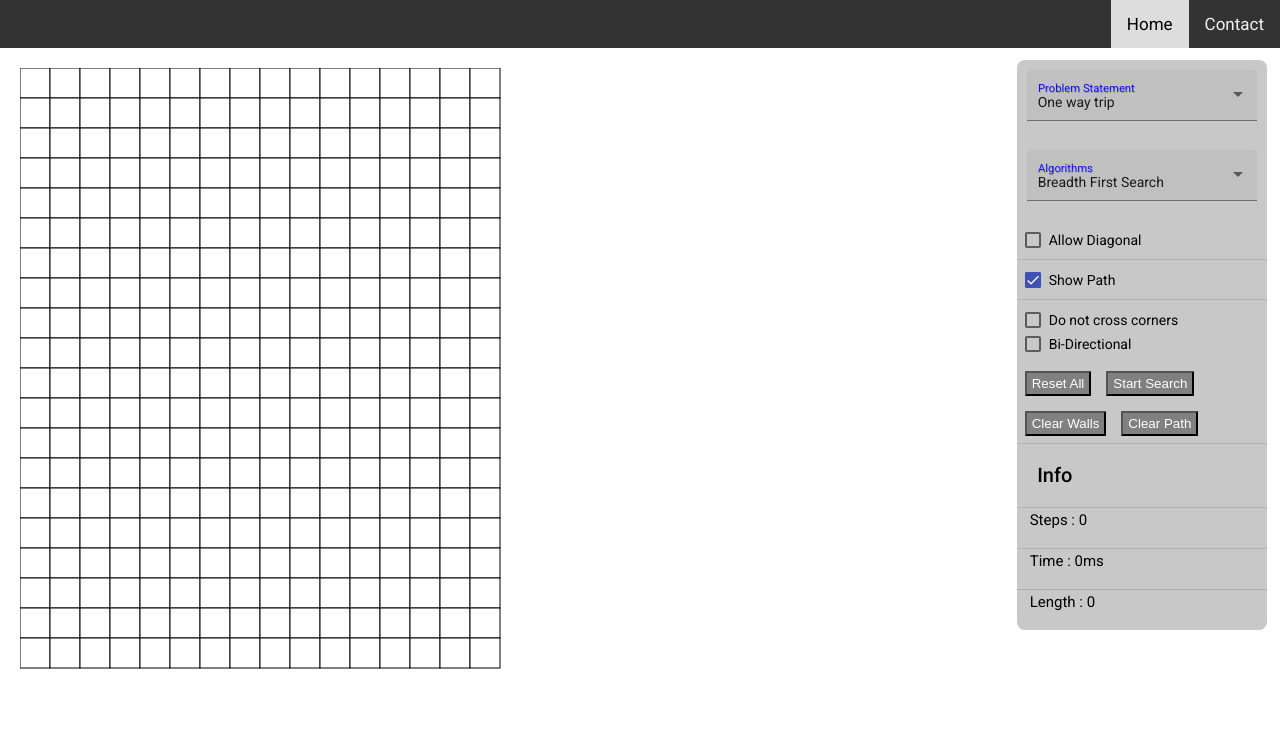
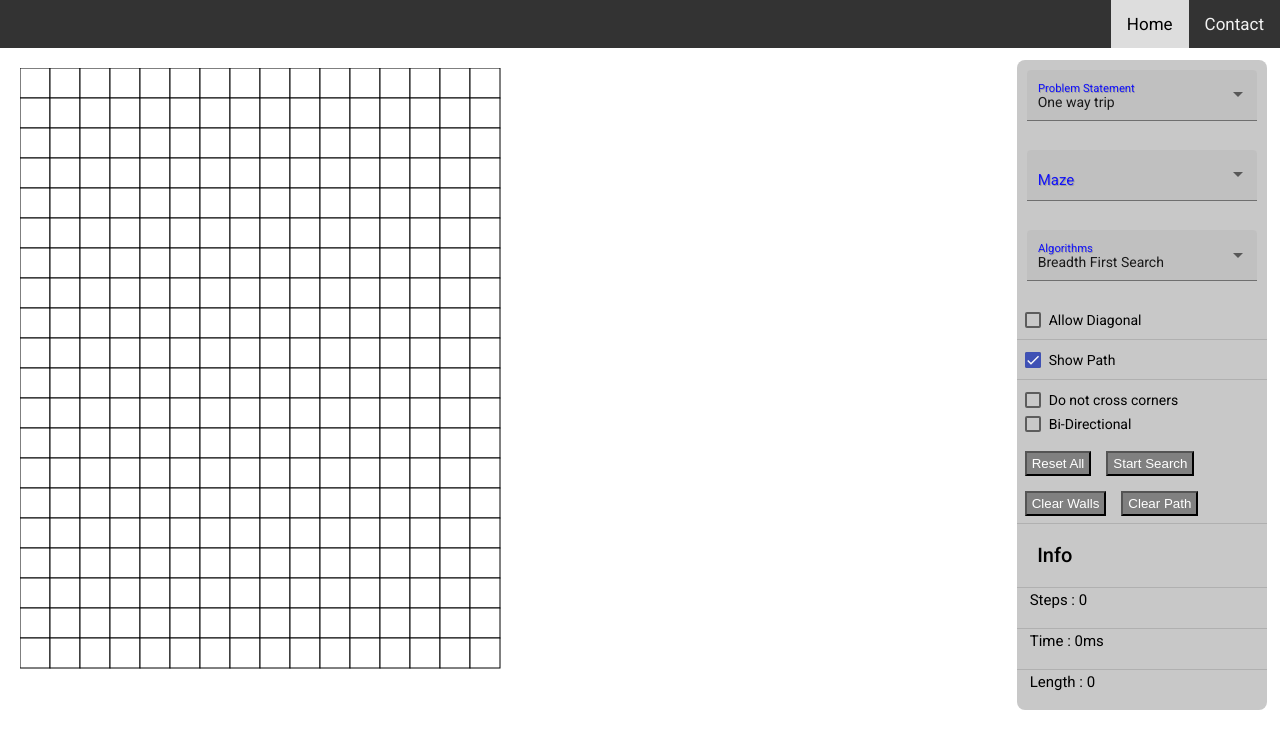
Before and after one commit to avyaktawrat/Microsoft-MicroMARS, an Angular app: page /home in a window 1280 px wide. Shown: the top 748 px of the page. Built offline with nearby package versions, Linux system fonts and the light colour scheme.

Commit message:
maze added

```diff
--- a/src/app/first/BiAstar.ts
+++ b/src/app/first/BiAstar.ts
@@ -39,8 +39,6 @@ export class BiAstar{
     gridCord[end].f = gridCord[end].h;
 
   	let currentNode :number;
-  	console.log(startOpenList);
-  	console.log(gridCord);
   	while(startOpenList.length != 0 && endOpenList.length!=0) {
 
   		if(this.steps == req_step){
@@ -202,6 +200,7 @@ export class BiAstar{
 
 
     }
+    console.log(this.bidirecNodeE,this.bidirecNodeS);
 	}
 
   distance(a: number, b:number ): number {
--- a/src/app/first/BiBFS.ts
+++ b/src/app/first/BiBFS.ts
@@ -95,7 +95,7 @@ export class BiBFS{
 						  stop= true;
 						  this.bidirecNodeS=u;
 						  this.bidirecNodeE=currentNodeE;
-						  console.log(currentNodeS,currentNodeE, gridCord[currentNodeE].parent, "loop 2");
+						  // console.log(currentNodeS,currentNodeE, gridCord[currentNodeE].parent, "loop 2");
   						break;
 
   					}
--- a/src/app/first/first.component.html
+++ b/src/app/first/first.component.html
@@ -10,14 +10,23 @@
 	</svg>
 	<div id = "menu-bar">
 		<form>
+
 	    	<mat-form-field appearance="fill">
 	        	<mat-label><h4>Problem Statement</h4></mat-label>
-	        	<mat-select [(ngModel)]="selectedPS" name="PS" value = "selectedPS" [ngModelOptions]="{standalone: true}">
+	        	<mat-select [(ngModel)]="selectedPS" name="PS" value = "selectedPS" [ngModelOptions]="{standalone: true}" >
 			        <mat-option *ngFor="let ps of Problem_statement" [value]="ps.value">
 		        	    {{ps.viewValue}}
 			        </mat-option>
 	        	</mat-select>
-			</mat-form-field>
+				</mat-form-field>
+		    	<mat-form-field appearance="fill">
+	        	<mat-label><h4>Maze</h4></mat-label>
+	        	<mat-select [(ngModel)]="selectedMaze" name="maze" value = "selectedMaze" [ngModelOptions]="{standalone: true}" (ngModelChange)="changeMaze()">
+			        <mat-option *ngFor="let ps of maze" [value]="ps.value">
+		        	    {{ps.viewValue}}
+			        </mat-option>
+	        	</mat-select>
+					</mat-form-field>
 
 	    	<mat-form-field appearance="fill">
 	        	<mat-label><h4>Algorithms</h4></mat-label>
--- a/src/app/first/first.component.ts
+++ b/src/app/first/first.component.ts
@@ -88,7 +88,7 @@ export class FirstComponent implements OnInit {
   selectedValue: string = 'bfs';
   notCrossCorner = false;
   selectedPS: string = 'PS_1';
-
+  selectedMaze: string;
   Algorithms: DropDownSelect[] = [
     {value: 'bfs', viewValue: 'Breadth First Search'},
     {value: 'Astar', viewValue: 'A*'},
@@ -100,6 +100,11 @@ export class FirstComponent implements OnInit {
     {value: 'PS_2', viewValue: 'Intermediate Stops'},
     {value: 'PS_3', viewValue: 'Multiple Destinations'}
   ];
+  maze : DropDownSelect[] = [
+    {value: 'hori', viewValue: 'Horizontal '},
+    {value: 'vert', viewValue: 'Vertical'},
+    {value: 'rand', viewValue: 'Random'},
+    {value: 'stair', viewValue:'Stair Case'}];
 
   // Gaussian Distribution in terrain
 
@@ -321,7 +326,88 @@ export class FirstComponent implements OnInit {
     }
     console.log (isT, this.bidirection);
   }
-
+  changeMaze(){
+    this.clearWall();
+    switch (this.selectedMaze) {
+      case "hori":
+          for (var i = 0; i < hGrid; i+=2) {
+            for (var j = 0; j < vGrid; ++j) {
+              if(Math.random()>0.3){
+                this.gridCord[j*hGrid+i].isTerrain = true;
+                this.gridCord[j*hGrid+i].value = 100;
+              }
+            }
+          }
+          for (var i = 0; i < totalGrid; ++i) {
+            if(this.gridCord[i].isTerrain){
+              continue;
+            }
+            if(Math.random()>0.9){
+              this.gridCord[i].isTerrain = true;
+              this.gridCord[i].value = 100;
+            }else{
+              this.gridCord[i].isTerrain = false;
+              this.gridCord[i].value = 0;
+            }
+          }
+        break;
+      case "vert":
+          for (var i = 0; i < hGrid; i++) {
+            for (var j = 0; j < vGrid; j+=2) {
+              if(Math.random()>0.3){
+                this.gridCord[j*hGrid+i].isTerrain = true;
+                this.gridCord[j*hGrid+i].value = 100;
+              }
+            }
+          }
+          for (var i = 0; i < totalGrid; ++i) {
+            if(this.gridCord[i].isTerrain){
+              continue;
+            }
+            if(Math.random()>0.9){
+              this.gridCord[i].isTerrain = true;
+              this.gridCord[i].value = 100;
+            }else{
+              this.gridCord[i].isTerrain = false;
+              this.gridCord[i].value = 0;
+            }
+          }
+        break;
+      case "rand":
+        for (var i = 0; i < totalGrid; ++i) {
+          if(Math.random()>0.7){
+            this.gridCord[i].isTerrain = true;
+            this.gridCord[i].value = 100;
+          }else{
+            this.gridCord[i].isTerrain = false;
+            this.gridCord[i].value = 0;
+          }
+        }
+        break;
+      case "stair":
+        var  i = 0;
+        for ( i = 0; i <= 22*(hGrid+1); i=i+hGrid+1) {
+          this.gridCord[i].isTerrain = true;
+          this.gridCord[i].value = 100;
+        }
+        for ( i = 22*(hGrid+1); i%hGrid !=0 ; i=i+hGrid-1) {
+          this.gridCord[i].isTerrain = true;
+          this.gridCord[i].value = 100;         // code...
+        }
+          this.gridCord[i].isTerrain = false;
+          this.gridCord[i].value = 0;
+          i+=2;
+        for(var j=0; j<5;j++){
+          this.gridCord[i+j*(hGrid+1)].isTerrain = true;
+          this.gridCord[i+j*(hGrid+1)].value = 100;         // code...
+        }
+        break;
+      default:
+        // code...
+        break;
+    }
+    this.updateUI();
+  }
   updateUI(): void{
     for (let u = totalGrid - 1; u >= 0; u--) {
       (async () => {
@@ -383,6 +469,7 @@ export class FirstComponent implements OnInit {
     //   }
     // }
     let node = this.end;
+    // console.log(this.bidirecNodeE, this.bidirecNodeS)
     if(this.bidirection && (this.bidirecNodeE!=-1 || this.bidirecNodeS!=-1)){
       let node1 = this.bidirecNodeS; let node2 = this.bidirecNodeE;
       this.length = 0;
@@ -503,8 +590,9 @@ export class FirstComponent implements OnInit {
           this.steps = biastar.steps;
           this.length = biastar.length1;
           this.time = biastar.time;
-          this.bidirecNodeS = bidjk.bidirecNodeS;
-          this.bidirecNodeE = bidjk.bidirecNodeE;
+          this.bidirecNodeS = biastar.bidirecNodeS;
+          this.bidirecNodeE = biastar.bidirecNodeE;
+          // console.log(this.bidirecNodeE,this.bidirecNodeS);
 
         }else{
           astar.search(this.gridCord, this.start,this.end,this.allowDiag,this.notCrossCorner/*,this.req_step*/);
@@ -544,7 +632,8 @@ export class FirstComponent implements OnInit {
         alert('Select Algorithms');
         break;
     }
-      this.updateUI(); //uncomment this later
+      this.updateUI();
       this.pathLine(); //for tracing the line
+      // console.log(this.gridCord)
   }
 }
```
Lines whose indentation alone changed are shown as unchanged.
